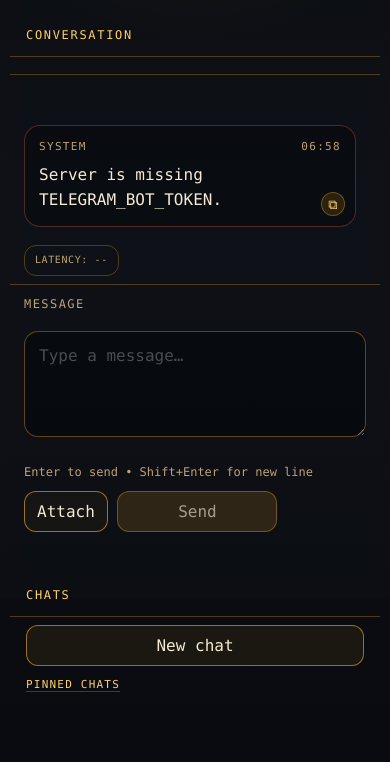
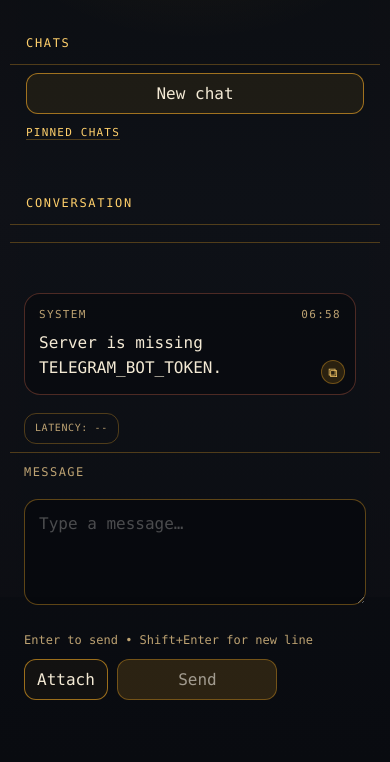
Before and after one commit to EmpireOperating/hermes-miniapp-v4, a Flask app: page /app in a window 390 px wide. Shown: the part 247-1009 px from the top of the page. Run offline with Flask 3, Linux system fonts and the light colour scheme; data that the repository does not hold is empty; some libraries are stand-ins or nearby versions.

Commit message:
fix: keep mobile chat controls above composer

```diff
--- a/static/app.css
+++ b/static/app.css
@@ -1629,9 +1629,9 @@ textarea:disabled {
   .workspace {
     grid-template-columns: minmax(0, 1fr);
     grid-template-areas:
+      "sidebar"
       "terminal"
-      "visual"
-      "sidebar";
+      "visual";
     gap: 10px;
     overflow-x: hidden;
   }
```
Also changed, not shown: tests/mobile_tab_carousel_css.test.mjs (+2 -2 lines).
